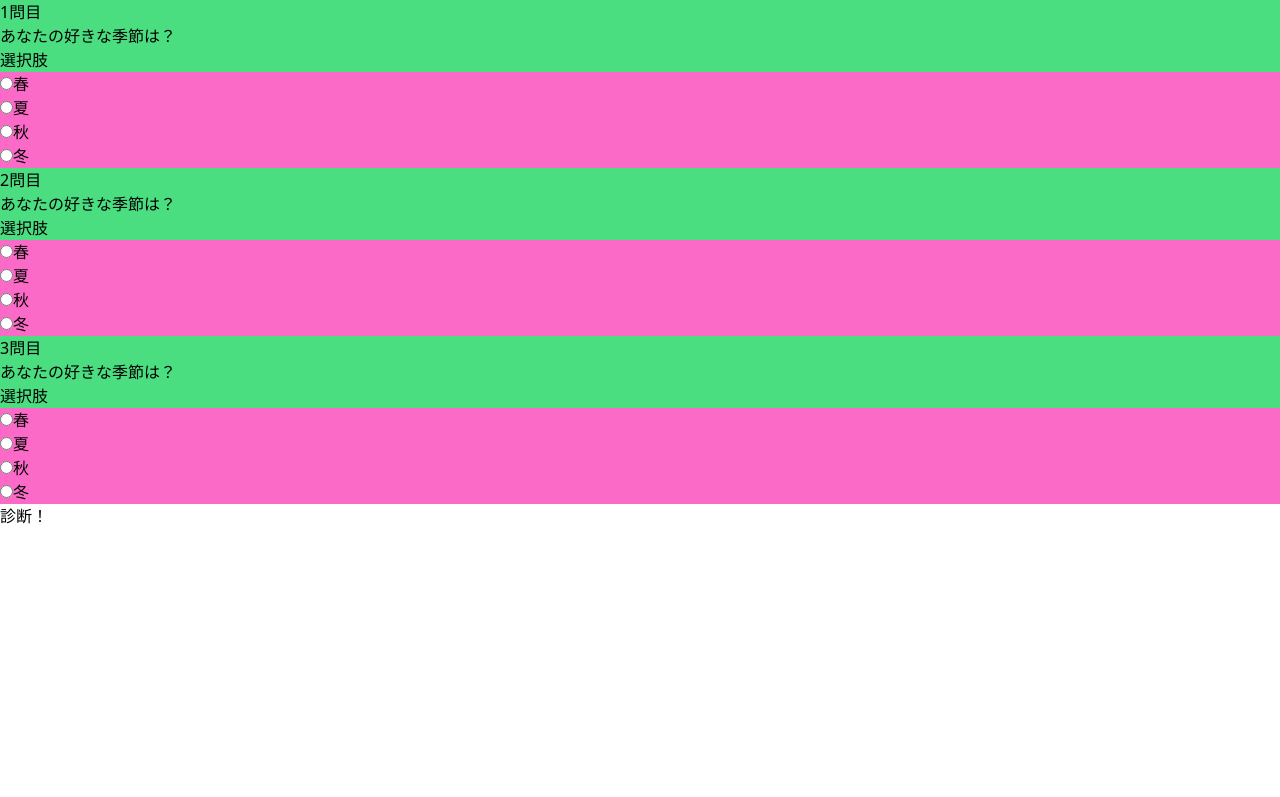
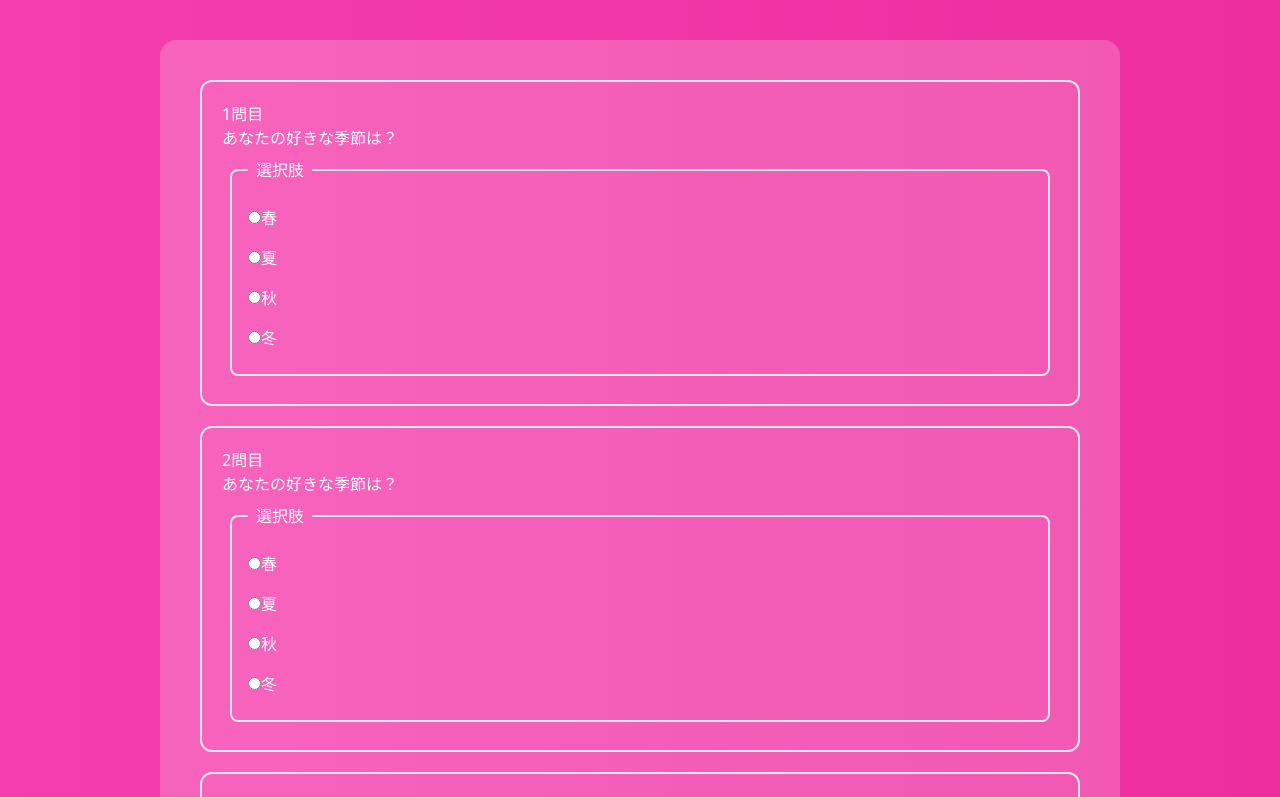
Before and after one commit to kawaneao1996/CITRINE_MATCH, a React (Vite) app: page / in a window 1280 px wide. Shown: the top 797 px of the page. Built offline with nearby package versions, Linux system fonts and the light colour scheme.

Commit message:
ざっくり回答画面のデザインまで

```diff
--- a/src/App.css
+++ b/src/App.css
@@ -0,0 +1,18 @@
+  /* 背景のグラデーションのアニメーション用　https://kopi.dev/tailwind/gradient-background-animation/ */
+  .background-animate {
+    background-size: 400%;
+
+    -webkit-animation: AnimationName 6s ease infinite;
+    -moz-animation: AnimationName 6s ease infinite;
+    animation: AnimationName 6s ease infinite;
+  }
+
+  @keyframes AnimationName {
+    0%,
+    100% {
+      background-position: 0% 50%;
+    }
+    50% {
+      background-position: 100% 50%;
+    }
+  }
--- a/src/elements/QuizCard.tsx
+++ b/src/elements/QuizCard.tsx
@@ -9,30 +9,32 @@ type Props = {
 
 function QuizCard(props: Props) {
     return (
-        <section className="bg-green-400">
+        <div className="bg-opaity-10  border-2 rounded-xl m-5 p-5">
+            <section className="bg-opacity-0 text-white">
                 <h2>{props.index + 1}問目</h2>
                 <p>{props.quizItem.question}</p>
-            <fieldset>
-                <legend>選択肢</legend>
+                <fieldset className="border-2 rounded-lg m-2 p-4 ">
+                    <legend className="px-2">選択肢</legend>
                     {props.quizItem.choices.map((choice, index) => (
-                    <div className="bg-primary-400">
+                            <label
+                                htmlFor={`${props.index}.choices.${index}`}
+                                className="block rounded-md bg-opacity-0 hover:bg-opacity-50 hover:bg-white hover:text-primary-600  py-2"
+                            >
                                 <input
                                     type="radio"
                                     id={`${props.index}.choices.${index}`}
                                     value={JSON.stringify(choice.evaluationScore)}
                                     // TODO registerの引数の型をneverからstringに変更する
                                     // 8行目のregisterの型をAnswersからanyにするとエラーが消える
+                                    // TODO バリデーションを追加する
                                     {...props.register(`${props.index}.answer` as never)}
                                 />
-                        <label
-                            htmlFor={`${props.index}.choices.${index}`}
-                        >
                                 {choice.sentence}
                             </label>
-                    </div>
                     ))}
                 </fieldset>
             </section>
+        </div>
     );
 }
 
--- a/src/organisms/QuizCardsOrganism.tsx
+++ b/src/organisms/QuizCardsOrganism.tsx
@@ -4,9 +4,12 @@ import { quizItems_ver0 } from "../quiz/Data";
 import { Answers, EvaluationCriteria } from "../quiz/Types";
 import { calculateScore } from "../utils/CalculateScore";
 import { NullCheckArray } from "../utils/NullCheckArray";
+import { useRef } from "react";
 
 function QuizCardsOrganism() {
     const { register, handleSubmit } = useForm<Answers>();
+    const refs = quizItems_ver0.map(() => useRef<HTMLDivElement>(null)); // 各選択肢に対する参照を作成
+
     const onSubmit: SubmitHandler<Answers> = (answers: Answers) => {
         const answersArray: (EvaluationCriteria | null)[] = [];
         Object.keys(answers).map((key) => {
@@ -19,18 +22,36 @@ function QuizCardsOrganism() {
         } else {
             console.log("未回答があります");
             console.log(NullCheckArray(answersArray))
+            refs[NullCheckArray(answersArray)].current!.scrollIntoView({ behavior: 'smooth' }); // 未回答の選択肢までスクロール
         }
     };
     return (
         <>
+            <div className="w-[80%] h-auto mx-auto p-5 rounded-2xl  bg-white bg-opacity-20">
                 <form onSubmit={handleSubmit(onSubmit)}>
                     {
                         quizItems_ver0.map((quizItem, index) => (
+                            <div ref={refs[index]} key={index}> {/* 各選択肢に参照を設定 */}
                                 <QuizCard quizItem={quizItem} index={index} register={register} />
+                            </div>
                         ))
                     }
-                <button type="submit">診断！</button>
+                    <button type="submit"
+                        className="
+                        mx-auto
+                        block
+                        p-2
+                        text-white
+                        hover:text-primary-600
+                        hover:bg-white
+                        border-2
+                        rounded-lg
+                    "
+                    >
+                        診断！
+                    </button>
                 </form>
+            </div>
         </>
     );
 }
--- a/src/templates/QuetionaireTemplate.tsx
+++ b/src/templates/QuetionaireTemplate.tsx
@@ -1,9 +1,21 @@
 import QuizCardsOrganism from "../organisms/QuizCardsOrganism";
 
 function QuestionaireTemplate() {
+    // TODO パンくずリストを追加する
     return (
         <>
-            <QuizCardsOrganism />
+            <div className="
+            w-full
+            h-full
+            p-10
+            bg-gradient-to-r
+            from-primary-500
+            via-primary-600
+            to-primary-700
+            background-animate
+            ">
+                <QuizCardsOrganism />
+            </div>
         </>
     );
 }
--- a/tailwind.config.js
+++ b/tailwind.config.js
@@ -42,5 +42,5 @@ export default {
       },
     },
   },
-  plugins: [],
+  plugins: ['prettier-plugin-tailwindcss'],
 }
```
Also changed, not shown: 1 other file (tests, documents, lock files or other folders). Lines whose indentation alone changed are shown as unchanged.
